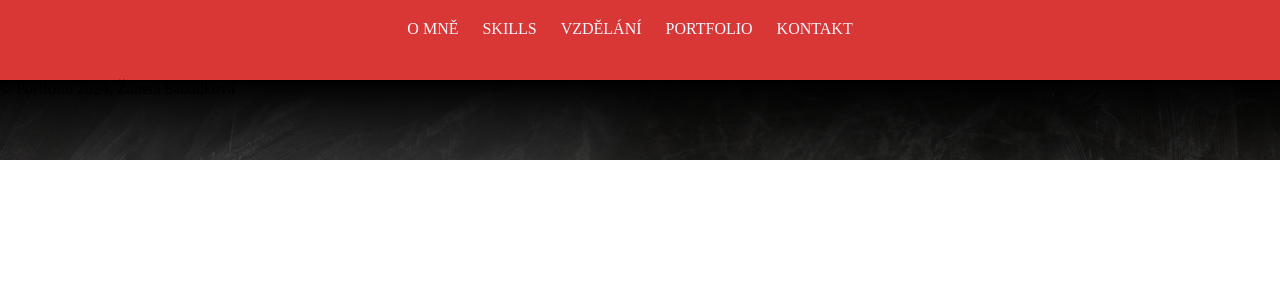
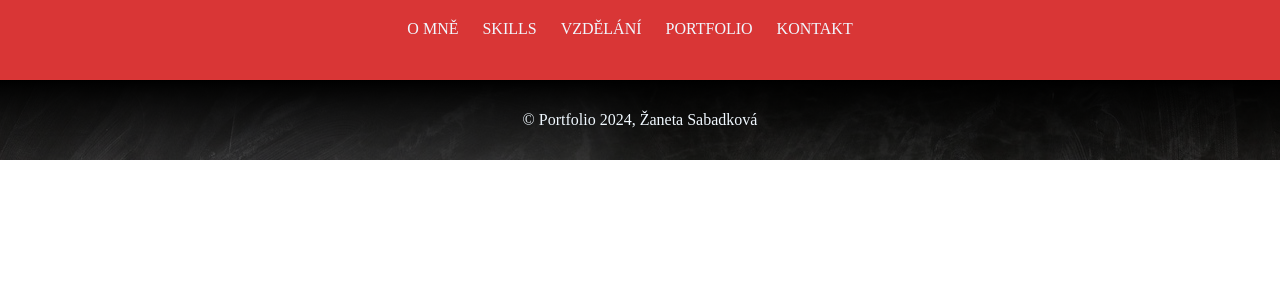
Before and after one commit to ZanetSabad/portfolioPHP, a PHP site: page /about-me.php in a window 1280 px wide. Shown: the top 300 px of the page. Run offline with PHP 8.4, Linux system fonts and the light colour scheme.

Commit message:
vytvoření footer.css a připojení na about-me.php

```diff
--- a/about-me.php
+++ b/about-me.php
@@ -6,6 +6,7 @@
     <link rel="stylesheet" href="css/general.css">
     <link rel="stylesheet" href="css/about-me.css">
     <link rel="stylesheet" href="css/navigation.css">
+    <link rel="stylesheet" href="css/footer.css">
     <title>Portfolio Žaneta Sabadková</title>
 </head>
 <body>
--- a/assets/footer.php
+++ b/assets/footer.php
@@ -1,3 +1,3 @@
 <footer>
-    &copy; Portfolio 2024, Žaneta Sabadková
+    <p>&copy; Portfolio 2024, Žaneta Sabadková</p>
 </footer>
--- /dev/null
+++ b/css/footer.css
@@ -0,0 +1,5 @@
+footer p {
+    color: aliceblue;
+    text-align: center;
+    line-height: 10vh;
+}
```
